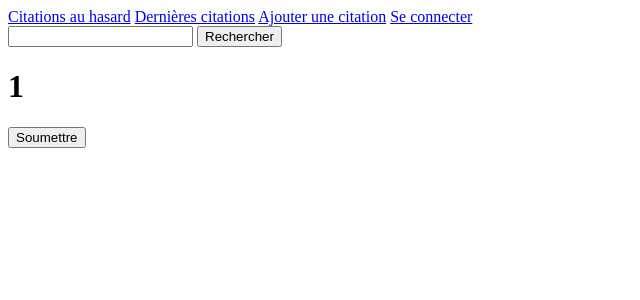
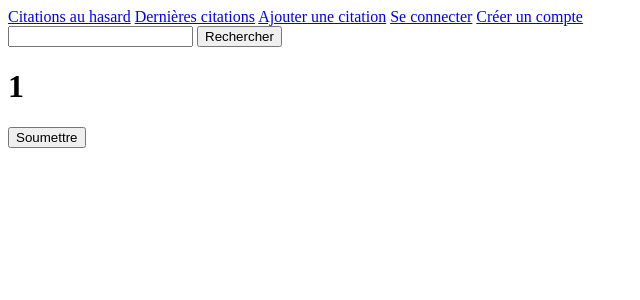
Before and after one commit to seirl/epiquote, a Django app: template templates/add.html in a window 1280 px wide. Shown: the top 300 px of the page, without its empty margins (0-640 px from the left). Run offline with Django 3.2, Linux system fonts and the light colour scheme; the template is opened without the code that fills it: most values are stand-ins (such as "Sample title", 1, 10 or a date in 2020); form fields are guessed from the names that the template uses.

Commit message:
added account create link

```diff
--- a/templates/menu.html
+++ b/templates/menu.html
@@ -5,5 +5,6 @@
     <a href="/accounts/logout">Se déconnecter</a>
 {% else %}
     <a href="/accounts/login">Se connecter</a>
+    <a href="/accounts/register">Créer un compte</a>
 {% endif %}
 {% include "search.html" %}
```
